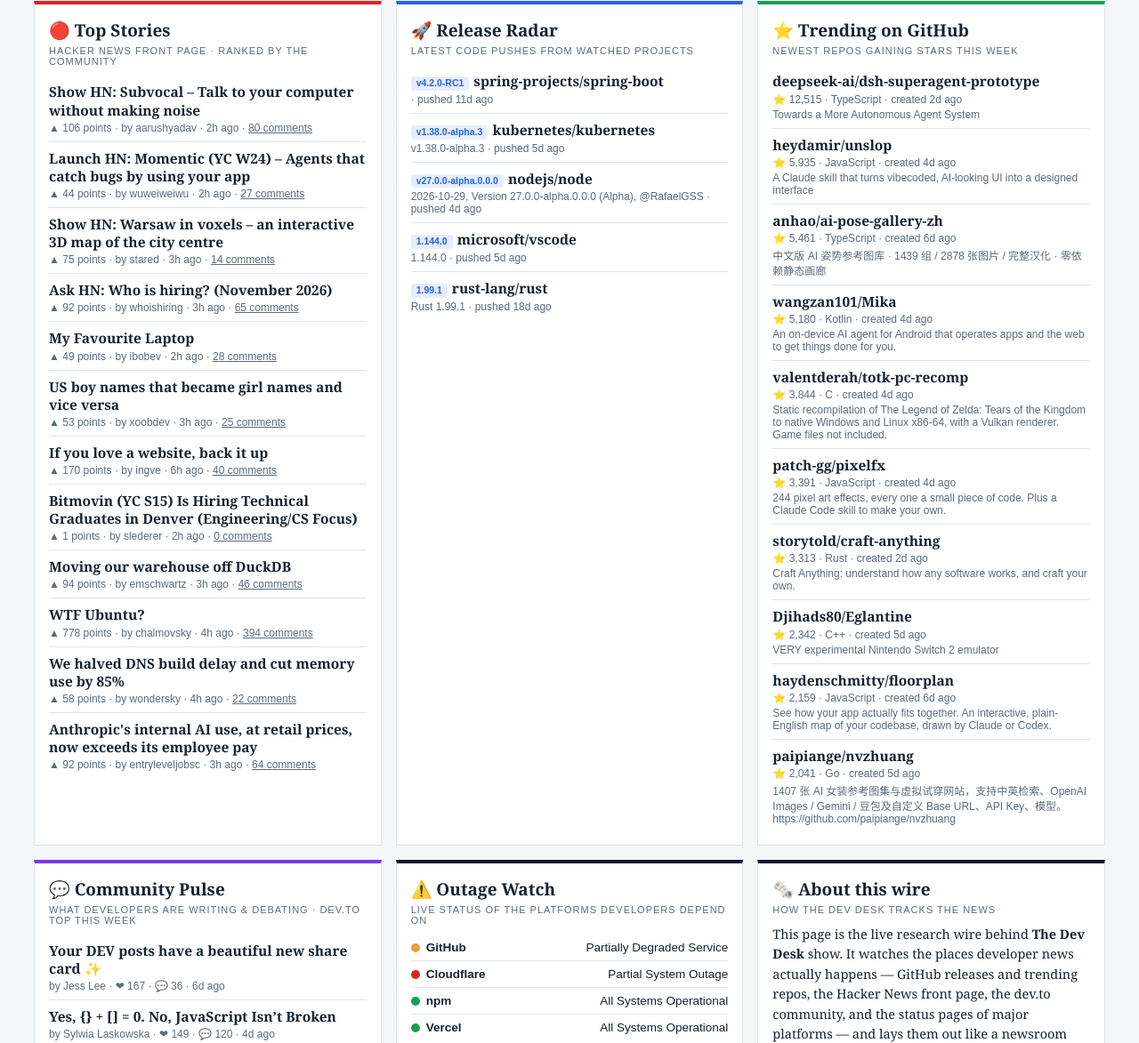
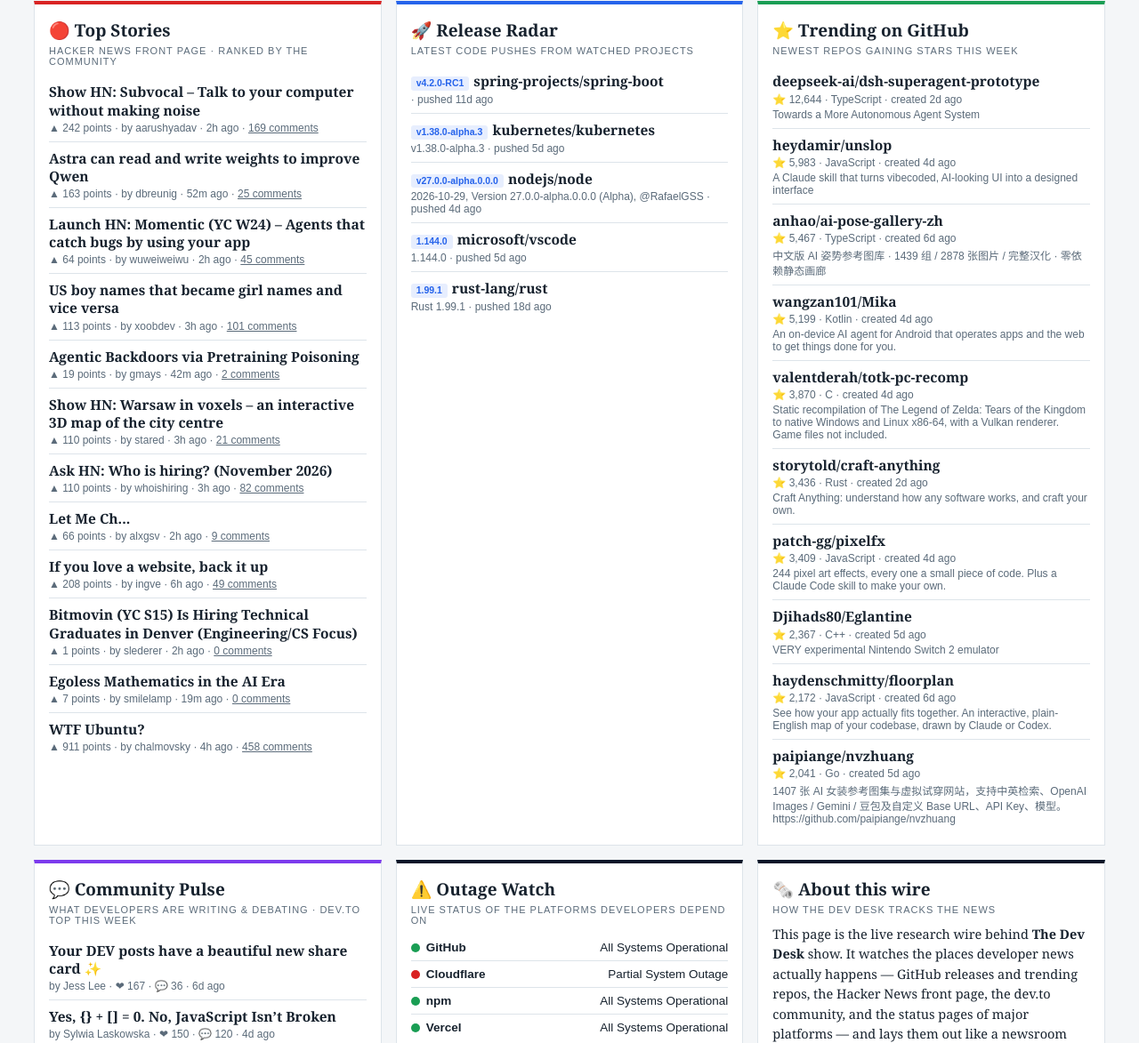
Before and after one commit to bishowpratap7/thedevdesk, a plain HTML site: page index.html in a window 1280 px wide. Shown: the part 1251-2424 px from the top of the page at 89% size. Drawn offline with Linux system fonts and the light colour scheme.

Commit message:
Wire update 2026-11-02T19:13Z

```diff
--- a/data/wire.json
+++ b/data/wire.json
@@ -1,72 +1,90 @@
 {
- "generated_at": "2026-11-02T18:13:22.272305+00:00",
+ "generated_at": "2026-11-02T19:13:27.325385+00:00",
  "sections": {
   "top_stories": {
-   "fetched_at": "2026-11-02T18:13:04.786504+00:00",
+   "fetched_at": "2026-11-02T19:13:07.238201+00:00",
    "stale": false,
    "items": [
     {
      "id": 50340088,
      "title": "Show HN: Subvocal \u2013\u00a0Talk to your computer without making noise",
      "url": "https://subvocal.company/",
-     "score": 106,
+     "score": 242,
      "by": "aarushyadav",
      "time": 1793639777,
-     "comments": 80
+     "comments": 169
+    },
+    {
+     "id": 50341174,
+     "title": "Astra can read and write weights to improve Qwen",
+     "url": "https://rikiyat.github.io/blog/weight-space-programming/",
+     "score": 163,
+     "by": "dbreunig",
+     "time": 1793643688,
+     "comments": 25
     },
     {
      "id": 50339913,
      "title": "Launch HN: Momentic (YC W24) \u2013 Agents that catch bugs by using your app",
      "url": "https://momentic.ai/",
-     "score": 44,
+     "score": 64,
      "by": "wuweiweiwu",
      "time": 1793639125,
-     "comments": 27
+     "comments": 45
+    },
+    {
+     "id": 50339397,
+     "title": "US boy names that became girl names and vice versa",
+     "url": "https://namedaisy.com/blog/boy-names-that-became-girl-names",
+     "score": 113,
+     "by": "xoobdev",
+     "time": 1793637276,
+     "comments": 101
+    },
+    {
+     "id": 50341334,
+     "title": "Agentic Backdoors via Pretraining Poisoning",
+     "url": "https://arxiv.org/abs/2610.37741",
+     "score": 19,
+     "by": "gmays",
+     "time": 1793644258,
+     "comments": 2
     },
     {
      "id": 50339221,
      "title": "Show HN: Warsaw in voxels \u2013 an interactive 3D map of the city centre",
      "url": "https://p.migdal.pl/warsaw-vibe-voxel/",
-     "score": 75,
+     "score": 110,
      "by": "stared",
      "time": 1793636726,
-     "comments": 14
+     "comments": 21
     },
     {
      "id": 50338728,
      "title": "Ask HN: Who is hiring? (November 2026)",
      "url": null,
-     "score": 92,
+     "score": 110,
      "by": "whoishiring",
      "time": 1793635297,
-     "comments": 65
+     "comments": 82
     },
     {
-     "id": 50339815,
-     "title": "My Favourite Laptop",
-     "url": "https://blog.jsbarretto.com/post/laptop",
-     "score": 49,
-     "by": "ibobev",
-     "time": 1793638797,
-     "comments": 28
-    },
-    {
-     "id": 50339397,
-     "title": "US boy names that became girl names and vice versa",
-     "url": "https://namedaisy.com/blog/boy-names-that-became-girl-names",
-     "score": 53,
-     "by": "xoobdev",
-     "time": 1793637276,
-     "comments": 25
+     "id": 50340369,
+     "title": "Let Me Ch...",
+     "url": "https://blog.alxgsv.com/let-me-check/",
+     "score": 66,
+     "by": "alxgsv",
+     "time": 1793640800,
+     "comments": 9
     },
     {
      "id": 50336518,
      "title": "If you love a website, back it up",
      "url": "https://blog.mistys-internet.website/post/2026/10/29/if-you-love-a-website-back-it-up/",
-     "score": 170,
+     "score": 208,
      "by": "ingve",
      "time": 1793625935,
-     "comments": 40
+     "comments": 49
     },
     {
      "id": 50339827,
@@ -78,45 +96,27 @@
      "comments": 0
     },
     {
-     "id": 50338747,
-     "title": "Moving our warehouse off DuckDB",
-     "url": "https://posthog.com/blog/moving-off-duckdb",
-     "score": 94,
-     "by": "emschwartz",
-     "time": 1793635346,
-     "comments": 46
+     "id": 50341736,
+     "title": "Egoless Mathematics in the AI Era",
+     "url": "https://terrytao.wordpress.com/2026/11/02/egoless-mathematics-in-the-ai-era/",
+     "score": 7,
+     "by": "smilelamp",
+     "time": 1793645684,
+     "comments": 0
     },
     {
      "id": 50337608,
      "title": "WTF Ubuntu?",
      "url": "https://chalmovsky.com/posts/wtf-ubuntu",
-     "score": 778,
+     "score": 911,
      "by": "chalmovsky",
      "time": 1793631120,
-     "comments": 394
-    },
-    {
-     "id": 50337558,
-     "title": "We halved DNS build delay and cut memory use by 85%",
-     "url": "https://blog.cloudflare.com/dns-targeted-zone-builds/",
-     "score": 58,
-     "by": "wondersky",
-     "time": 1793630848,
-     "comments": 22
-    },
-    {
-     "id": 50339494,
-     "title": "Anthropic's internal AI use, at retail prices, now exceeds its employee pay",
-     "url": "https://www.businessinsider.com/anthropic-claude-internal-ai-use-exceeds-employee-pay-tokens-2026-11",
-     "score": 92,
-     "by": "entryleveljobsc",
-     "time": 1793637629,
-     "comments": 64
+     "comments": 458
     }
    ]
   },
   "releases": {
-   "fetched_at": "2026-11-02T18:13:13.445967+00:00",
+   "fetched_at": "2026-11-02T19:13:16.583354+00:00",
    "stale": false,
    "items": [
     {
@@ -157,13 +157,13 @@
    ]
   },
   "trending": {
-   "fetched_at": "2026-11-02T18:13:17.584621+00:00",
+   "fetched_at": "2026-11-02T19:13:21.233399+00:00",
    "stale": false,
    "items": [
     {
      "full_name": "deepseek-ai/dsh-superagent-prototype",
      "url": "https://github.com/deepseek-ai/dsh-superagent-prototype",
-     "stars": 12515,
+     "stars": 12644,
      "language": "TypeScript",
      "description": "Towards a More Autonomous Agent System",
      "created_at": "2026-10-31T09:32:46Z"
@@ -171,7 +171,7 @@
     {
      "full_name": "heydamir/unslop",
      "url": "https://github.com/heydamir/unslop",
-     "stars": 5935,
+     "stars": 5983,
      "language": "JavaScript",
      "description": "A Claude skill that turns vibecoded, AI-looking UI into a designed interface",
      "created_at": "2026-10-29T15:41:21Z"
@@ -179,7 +179,7 @@
     {
      "full_name": "anhao/ai-pose-gallery-zh",
      "url": "https://github.com/anhao/ai-pose-gallery-zh",
-     "stars": 5461,
+     "stars": 5467,
      "language": "TypeScript",
      "description": "\u4e2d\u6587\u7248 AI \u59ff\u52bf\u53c2\u8003\u56fe\u5e93 \u00b7 1439 \u7ec4 / 2878 \u5f20\u56fe\u7247 / \u5b8c\u6574\u6c49\u5316 \u00b7 \u96f6\u4f9d\u8d56\u9759\u6001\u753b\u5eca",
      "created_at": "2026-10-27T12:24:37Z"
@@ -187,7 +187,7 @@
     {
      "full_name": "wangzan101/Mika",
      "url": "https://github.com/wangzan101/Mika",
-     "stars": 5180,
+     "stars": 5199,
      "language": "Kotlin",
      "description": "An on-device AI agent for Android that operates apps and the web to get things done for you.",
      "created_at": "2026-10-29T14:34:07Z"
@@ -195,31 +195,31 @@
     {
      "full_name": "valentderah/totk-pc-recomp",
      "url": "https://github.com/valentderah/totk-pc-recomp",
-     "stars": 3844,
+     "stars": 3870,
      "language": "C",
      "description": "Static recompilation of The Legend of Zelda: Tears of the Kingdom to native Windows and Linux x86-64, with a Vulkan renderer. Game files not included.",
      "created_at": "2026-10-29T12:32:46Z"
     },
     {
+     "full_name": "storytold/craft-anything",
+     "url": "https://github.com/storytold/craft-anything",
+     "stars": 3436,
+     "language": "Rust",
+     "description": "Craft Anything: understand how any software works, and craft your own.",
+     "created_at": "2026-10-31T14:50:00Z"
+    },
+    {
      "full_name": "patch-gg/pixelfx",
      "url": "https://github.com/patch-gg/pixelfx",
-     "stars": 3391,
+     "stars": 3409,
      "language": "JavaScript",
      "description": "244 pixel art effects, every one a small piece of code. Plus a Claude Code skill to make your own.",
      "created_at": "2026-10-30T06:43:25Z"
     },
     {
-     "full_name": "storytold/craft-anything",
-     "url": "https://github.com/storytold/craft-anything",
-     "stars": 3313,
-     "language": "Rust",
-     "description": "Craft Anything: understand how any software works, and craft your own.",
-     "created_at": "2026-10-31T14:50:00Z"
-    },
-    {
      "full_name": "Djihads80/Eglantine",
      "url": "https://github.com/Djihads80/Eglantine",
-     "stars": 2342,
+     "stars": 2367,
      "language": "C++",
      "description": "VERY experimental Nintendo Switch 2 emulator",
      "created_at": "2026-10-29T00:25:18Z"
@@ -227,7 +227,7 @@
     {
      "full_name": "haydenschmitty/floorplan",
      "url": "https://github.com/haydenschmitty/floorplan",
-     "stars": 2159,
+     "stars": 2172,
      "language": "JavaScript",
      "description": "See how your app actually fits together. An interactive, plain-English map of your codebase, drawn by Claude or Codex.",
      "created_at": "2026-10-27T12:03:01Z"
@@ -243,7 +243,7 @@
    ]
   },
   "community": {
-   "fetched_at": "2026-11-02T18:13:18.484517+00:00",
+   "fetched_at": "2026-11-02T19:13:22.298514+00:00",
    "stale": false,
    "items": [
     {
@@ -258,7 +258,7 @@
      "title": "Yes, {} + [] = 0. No, JavaScript Isn\u2019t Broken",
      "url": "https://dev.to/sylwia-lask/yes-0-no-javascript-isnt-broken-14ob",
      "author": "Sylwia Laskowska",
-     "reactions": 149,
+     "reactions": 150,
      "comments": 120,
      "published_at": "2026-10-29T20:08:53Z"
     },
@@ -266,8 +266,8 @@
      "title": "No Human Will Ever Write Code Better Than LLMs? Better at What?",
      "url": "https://dev.to/dannwaneri/no-human-will-ever-write-code-better-than-llms-better-at-what-1dme",
      "author": "Daniel Nwaneri",
-     "reactions": 57,
-     "comments": 53,
+     "reactions": 58,
+     "comments": 54,
      "published_at": "2026-10-29T09:34:19Z"
     },
     {
@@ -283,7 +283,7 @@
      "url": "https://dev.to/gramli/ghost-in-the-shell-can-a-log-file-hijack-an-ai-3gk",
      "author": "Daniel Balcarek",
      "reactions": 122,
-     "comments": 107,
+     "comments": 110,
      "published_at": "2026-10-29T07:02:39Z"
     },
     {
@@ -306,21 +306,21 @@
      "title": "\ud83d\udc3e DEV Pet Corner #4: Show Us Your Pets!",
      "url": "https://dev.to/hemapriya_kanagala/dev-pet-corner-4-show-us-your-pets-55jh",
      "author": "Hemapriya Kanagala",
-     "reactions": 82,
+     "reactions": 83,
      "comments": 18,
      "published_at": "2026-11-01T17:53:50Z"
     }
    ]
   },
   "status": {
-   "fetched_at": "2026-11-02T18:13:19.241048+00:00",
+   "fetched_at": "2026-11-02T19:13:23.505145+00:00",
    "stale": false,
    "items": [
     {
      "name": "GitHub",
      "home": "https://www.githubstatus.com",
-     "indicator": "minor",
-     "description": "Partially Degraded Service"
+     "indicator": "none",
+     "description": "All Systems Operational"
     },
     {
      "name": "Cloudflare",
--- a/feed.xml
+++ b/feed.xml
@@ -3,16 +3,16 @@
 <title>The Dev Desk — Developer News Wire</title>
 <subtitle>Tech news, code pushes, GitHub trending and the developer conversation — with Bishow Pandey</subtitle>
 <link href="https://bishowpratap7.github.io/thedevdesk/feed.xml" rel="self"/><link href="https://bishowpratap7.github.io/thedevdesk/"/>
-<id>https://bishowpratap7.github.io/thedevdesk/</id><updated>2026-11-02T18:13:22.272305+00:00</updated>
+<id>https://bishowpratap7.github.io/thedevdesk/</id><updated>2026-11-02T19:13:27.325385+00:00</updated>
 <author><name>Bishow Pandey</name></author>
-<entry><title>Show HN: Subvocal – Talk to your computer without making noise</title><link href="https://subvocal.company/"/><id>urn:hn:50340088</id><updated>2026-11-02T17:16:17+00:00</updated><summary>Top story on Hacker News — 106 points, 80 comments. Tracked by The Dev Desk.</summary></entry>
-<entry><title>Launch HN: Momentic (YC W24) – Agents that catch bugs by using your app</title><link href="https://momentic.ai/"/><id>urn:hn:50339913</id><updated>2026-11-02T17:05:25+00:00</updated><summary>Top story on Hacker News — 44 points, 27 comments. Tracked by The Dev Desk.</summary></entry>
-<entry><title>Show HN: Warsaw in voxels – an interactive 3D map of the city centre</title><link href="https://p.migdal.pl/warsaw-vibe-voxel/"/><id>urn:hn:50339221</id><updated>2026-11-02T16:25:26+00:00</updated><summary>Top story on Hacker News — 75 points, 14 comments. Tracked by The Dev Desk.</summary></entry>
-<entry><title>Ask HN: Who is hiring? (November 2026)</title><link href=""/><id>urn:hn:50338728</id><updated>2026-11-02T16:01:37+00:00</updated><summary>Top story on Hacker News — 92 points, 65 comments. Tracked by The Dev Desk.</summary></entry>
-<entry><title>My Favourite Laptop</title><link href="https://blog.jsbarretto.com/post/laptop"/><id>urn:hn:50339815</id><updated>2026-11-02T16:59:57+00:00</updated><summary>Top story on Hacker News — 49 points, 28 comments. Tracked by The Dev Desk.</summary></entry>
-<entry><title>US boy names that became girl names and vice versa</title><link href="https://namedaisy.com/blog/boy-names-that-became-girl-names"/><id>urn:hn:50339397</id><updated>2026-11-02T16:34:36+00:00</updated><summary>Top story on Hacker News — 53 points, 25 comments. Tracked by The Dev Desk.</summary></entry>
-<entry><title>If you love a website, back it up</title><link href="https://blog.mistys-internet.website/post/2026/10/29/if-you-love-a-website-back-it-up/"/><id>urn:hn:50336518</id><updated>2026-11-02T13:25:35+00:00</updated><summary>Top story on Hacker News — 170 points, 40 comments. Tracked by The Dev Desk.</summary></entry>
+<entry><title>Show HN: Subvocal – Talk to your computer without making noise</title><link href="https://subvocal.company/"/><id>urn:hn:50340088</id><updated>2026-11-02T17:16:17+00:00</updated><summary>Top story on Hacker News — 242 points, 169 comments. Tracked by The Dev Desk.</summary></entry>
+<entry><title>Astra can read and write weights to improve Qwen</title><link href="https://rikiyat.github.io/blog/weight-space-programming/"/><id>urn:hn:50341174</id><updated>2026-11-02T18:21:28+00:00</updated><summary>Top story on Hacker News — 163 points, 25 comments. Tracked by The Dev Desk.</summary></entry>
+<entry><title>Launch HN: Momentic (YC W24) – Agents that catch bugs by using your app</title><link href="https://momentic.ai/"/><id>urn:hn:50339913</id><updated>2026-11-02T17:05:25+00:00</updated><summary>Top story on Hacker News — 64 points, 45 comments. Tracked by The Dev Desk.</summary></entry>
+<entry><title>US boy names that became girl names and vice versa</title><link href="https://namedaisy.com/blog/boy-names-that-became-girl-names"/><id>urn:hn:50339397</id><updated>2026-11-02T16:34:36+00:00</updated><summary>Top story on Hacker News — 113 points, 101 comments. Tracked by The Dev Desk.</summary></entry>
+<entry><title>Agentic Backdoors via Pretraining Poisoning</title><link href="https://arxiv.org/abs/2610.37741"/><id>urn:hn:50341334</id><updated>2026-11-02T18:30:58+00:00</updated><summary>Top story on Hacker News — 19 points, 2 comments. Tracked by The Dev Desk.</summary></entry>
+<entry><title>Show HN: Warsaw in voxels – an interactive 3D map of the city centre</title><link href="https://p.migdal.pl/warsaw-vibe-voxel/"/><id>urn:hn:50339221</id><updated>2026-11-02T16:25:26+00:00</updated><summary>Top story on Hacker News — 110 points, 21 comments. Tracked by The Dev Desk.</summary></entry>
+<entry><title>Ask HN: Who is hiring? (November 2026)</title><link href=""/><id>urn:hn:50338728</id><updated>2026-11-02T16:01:37+00:00</updated><summary>Top story on Hacker News — 110 points, 82 comments. Tracked by The Dev Desk.</summary></entry>
+<entry><title>Let Me Ch...</title><link href="https://blog.alxgsv.com/let-me-check/"/><id>urn:hn:50340369</id><updated>2026-11-02T17:33:20+00:00</updated><summary>Top story on Hacker News — 66 points, 9 comments. Tracked by The Dev Desk.</summary></entry>
+<entry><title>If you love a website, back it up</title><link href="https://blog.mistys-internet.website/post/2026/10/29/if-you-love-a-website-back-it-up/"/><id>urn:hn:50336518</id><updated>2026-11-02T13:25:35+00:00</updated><summary>Top story on Hacker News — 208 points, 49 comments. Tracked by The Dev Desk.</summary></entry>
 <entry><title>Bitmovin (YC S15) Is Hiring Technical Graduates in Denver (Engineering/CS Focus)</title><link href="https://bitmovin.com/careers/8660599002/"/><id>urn:hn:50339827</id><updated>2026-11-02T17:00:41+00:00</updated><summary>Top story on Hacker News — 1 points, 0 comments. Tracked by The Dev Desk.</summary></entry>
-<entry><title>Moving our warehouse off DuckDB</title><link href="https://posthog.com/blog/moving-off-duckdb"/><id>urn:hn:50338747</id><updated>2026-11-02T16:02:26+00:00</updated><summary>Top story on Hacker News — 94 points, 46 comments. Tracked by The Dev Desk.</summary></entry>
-<entry><title>WTF Ubuntu?</title><link href="https://chalmovsky.com/posts/wtf-ubuntu"/><id>urn:hn:50337608</id><updated>2026-11-02T14:52:00+00:00</updated><summary>Top story on Hacker News — 778 points, 394 comments. Tracked by The Dev Desk.</summary></entry>
 </feed>
```
Also changed, not shown: index.html (+3 -3 lines).
